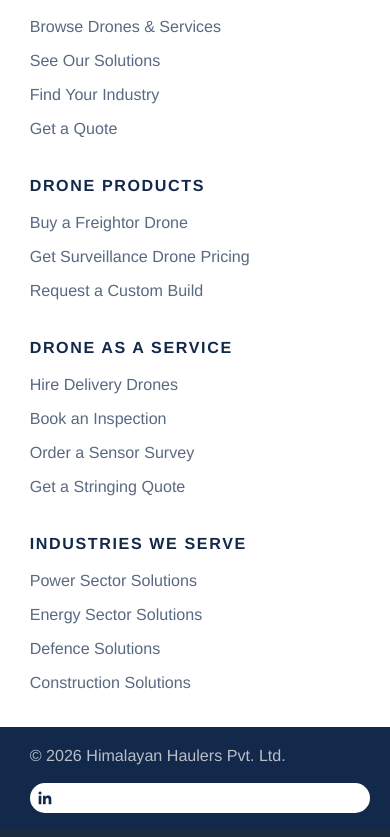
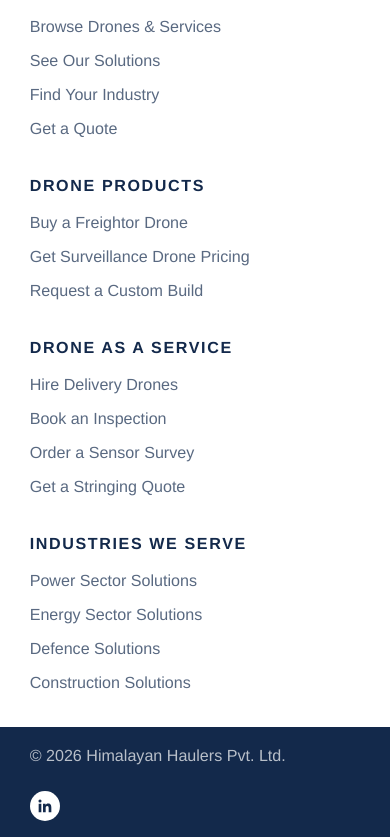
Before and after one commit to Aksdec14/Himalayan-Haulers-, a Next.js app: page / in a window 390 px wide. Shown: the part 5663-6500 px from the top of the page. Built offline with nearby package versions, Linux system fonts and the light colour scheme.

Commit message:
LinkedIN Account is Added adjustment

```diff
--- a/components/Footer.tsx
+++ b/components/Footer.tsx
@@ -134,9 +134,14 @@
    + padding) holding the navy glyph, so it reads as a button on the navy bar.
    text-white/70 matches the copyright line's opacity — now on the disc rather
    than the glyph — and the focus ring copies CTA_LINK so keyboard focus stays
-   visible against the navy. */
+   visible against the navy.
+
+   On mobile the bar is a column: the copyright reads first and the disc
+   sits under it. items-start keeps the disc from being stretched to full
+   width (which would turn the circle into a pill), and shrink-0 stops the
+   glyph being squeezed. md: flips it back to a row, icon left. */
 const SOCIAL_LINK =
-  "inline-flex items-center rounded-full bg-white p-[clamp(6px,0.65vw,7px)] text-[color:var(--blue)] transition-colors hover:bg-white/90 focus-visible:outline-2 focus-visible:outline-offset-4 focus-visible:outline-[color:var(--cyan)]";
+  "inline-flex items-center shrink-0 rounded-full bg-white p-[clamp(6px,0.65vw,7px)] text-[color:var(--blue)] transition-colors hover:bg-white/90 focus-visible:outline-2 focus-visible:outline-offset-4 focus-visible:outline-[color:var(--cyan)]";
 
 /**
  * Site footer: brand and contact details, four link columns, then a navy bar
@@ -216,24 +221,30 @@
       {/* Bottom bar: full-bleed navy, content on the same left line as above. */}
       <div className="bg-[color:var(--blue)]">
         <div
-          className={`${INNER} flex flex-col gap-4 py-[clamp(16px,2vw,24px)] md:flex-row md:items-center md:justify-between`}
+          className={`${INNER} flex flex-col items-start gap-y-3 py-[clamp(16px,2vw,24px)] md:flex-row md:items-center md:justify-between`}
         >
-          <p className="m-0 text-[length:calc(var(--fs-small)*1.15)] text-white/70">
-            &copy; 2026 Himalayan Haulers Pvt. Ltd.
-          </p>
-
           {/* The legal links are still absent: /privacy and /terms are not routes,
              so there is nowhere to send them. Restore them when those pages
-             exist. The social row is back, with the company's real profile URL. */}
+             exist. The social row is back, with the company's real profile URL.
+
+             Icon first in the DOM so md:justify-between puts it on the left
+             from md up; order-last/pt pushes it below the copyright on mobile,
+             where the bar is a column. items-start is load-bearing there —
+             flex-col's default align-items:stretch would stretch the anchor to
+             full width and turn the disc into a pill. */}
           <a
             href="https://www.linkedin.com/company/himalayan-haulers/"
             target="_blank"
             rel="noopener noreferrer"
             aria-label="Himalayan Haulers on LinkedIn"
-            className={SOCIAL_LINK}
+            className={`${SOCIAL_LINK} order-last mt-3 md:order-none md:mt-0`}
           >
             <LinkedInIcon />
           </a>
+
+          <p className="m-0 order-first text-[length:calc(var(--fs-small)*1.15)] text-white/70">
+            &copy; 2026 Himalayan Haulers Pvt. Ltd.
+          </p>
         </div>
       </div>
     </footer>
```
